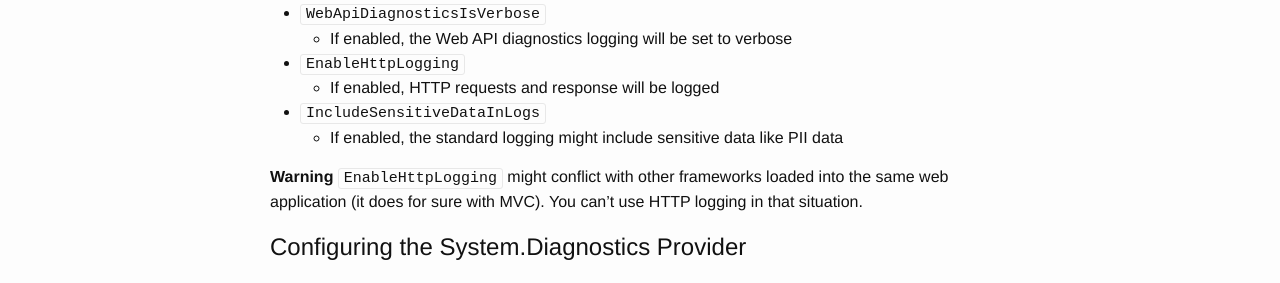
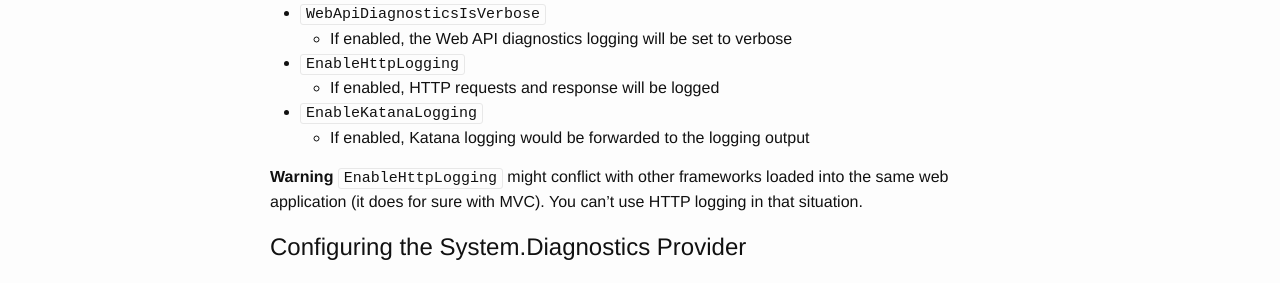
Before and after one commit to IdentityServer/Documentation, a Jekyll site: the page built from docs/configuration/logging.md, in a window 1280 px wide. Shown: the part 688-971 px from the top of the page. Built offline with Jekyll 4.4.1, drawn with Linux system fonts in a browser that asks for light colours.

Commit message:
Update logging.md
removed obsolete property, added `EnableKatanaLogging`

```diff
--- a/docs/configuration/logging.md
+++ b/docs/configuration/logging.md
@@ -32,8 +32,8 @@ The `LoggingOptions` class has the following settings:
    * If enabled, the Web API diagnostics logging will be set to verbose
 * `EnableHttpLogging`
    * If enabled, HTTP requests and response will be logged
-* `IncludeSensitiveDataInLogs`
-   * If enabled, the standard logging might include sensitive data like PII data
+* `EnableKatanaLogging`
+   * If enabled, Katana logging would be forwarded to the logging output
 
 **Warning** `EnableHttpLogging` might conflict with other frameworks loaded into the same web application (it does for sure with MVC). You can't use HTTP logging in that situation.
 
```
